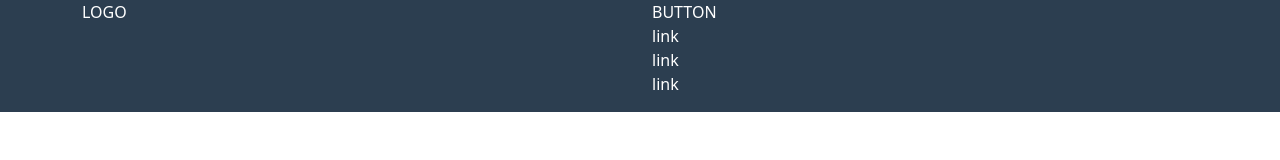
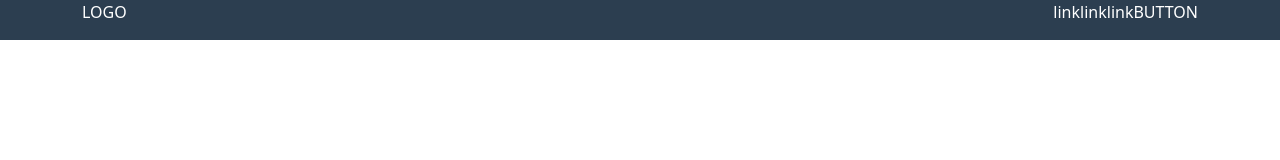
Before and after one commit to Therakar/html-css-bootstrap-freelancer, a plain HTML site: page index.html in a window 1280 px wide. Drawn offline with nearby package versions, Linux system fonts and the light colour scheme.

Commit message:
posizionamento main nav con flex

```diff
--- a/css/header.css
+++ b/css/header.css
@@ -2,3 +2,8 @@ header{
     background-color: var(--third-custom-color);
     color: white;
 }
+
+.ms-main-nav ul{
+    display: flex;
+    justify-content: flex-end;
+}
--- a/index.html
+++ b/index.html
@@ -21,12 +21,12 @@
             <div class="row">
                 <div class="col-6">LOGO</div>
                 <div class="col-6">
-                    <div>BUTTON</div>
-                    <nav>
-                        <ul class="list-unstyled ">
+                    <nav class="ms-main-nav">
+                        <ul class="list-unstyled">
                             <li>link</li>
                             <li>link</li>
                             <li>link</li>
+                            <li>BUTTON</li>
                         </ul>
                     </nav>
                 </div>
```
